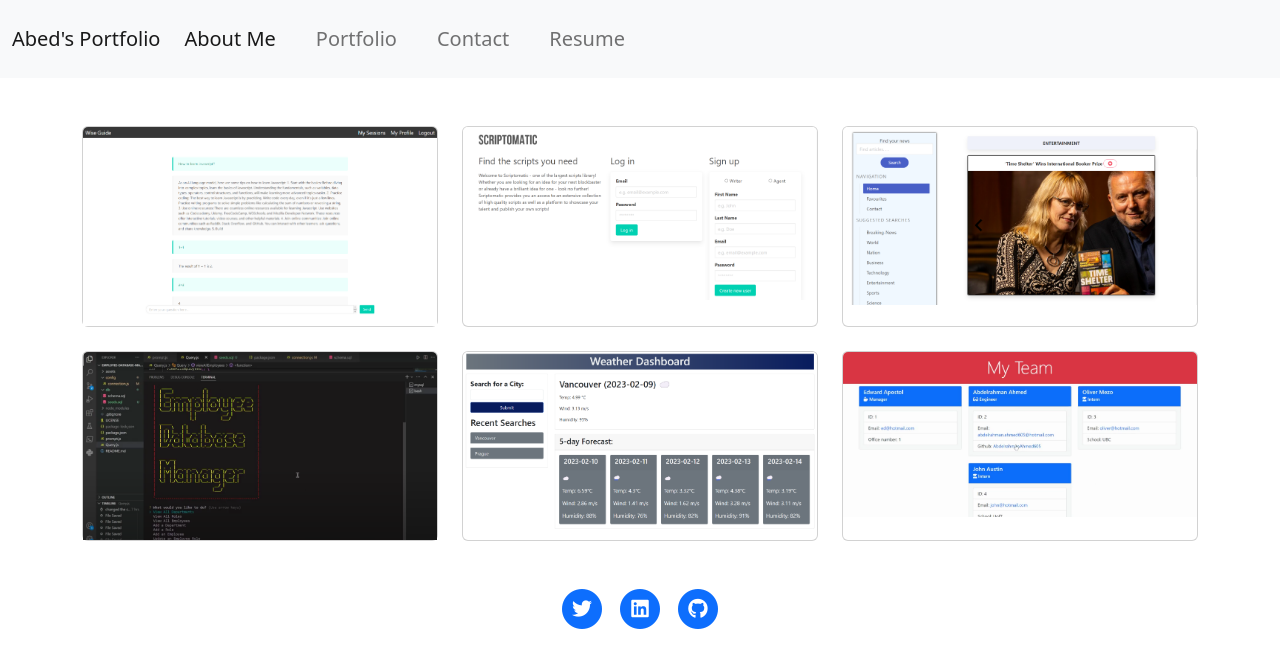
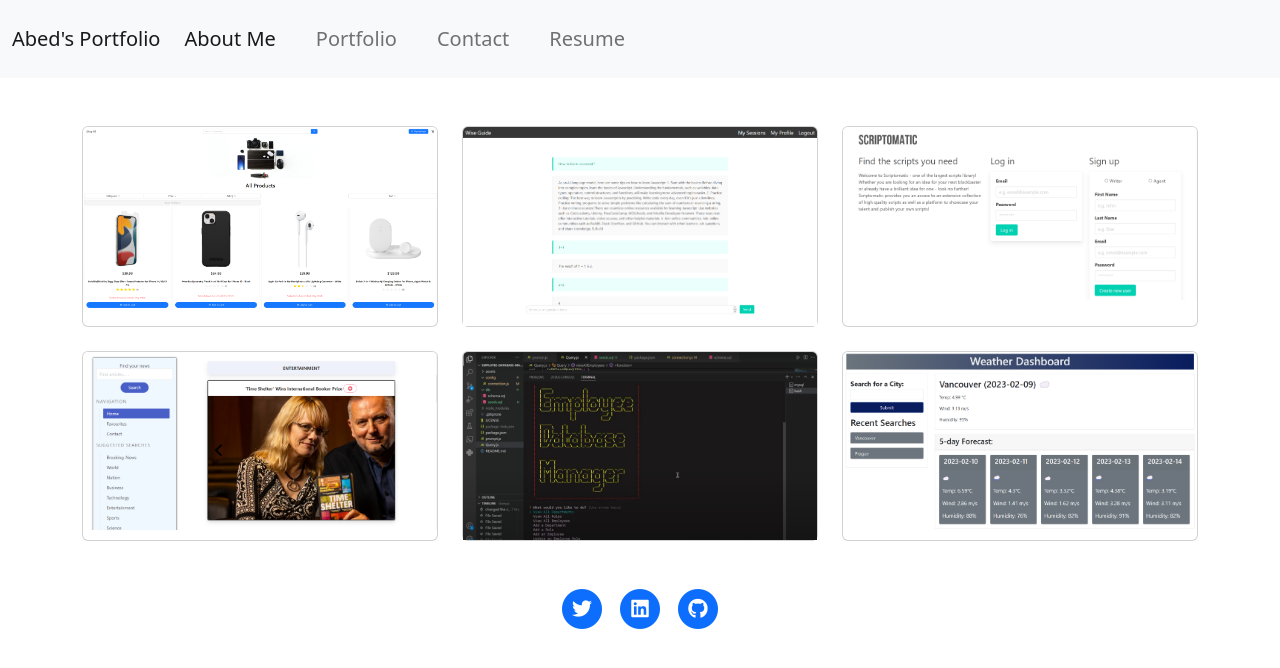
Before and after one commit to AbdelrahmanAhmed605/abeds-react-portfolio, a React (Create React App) app: page /portfolio in a window 1280 px wide. Shown: the top 668 px of the page. Built offline with nearby package versions, Linux system fonts and the light colour scheme.

Commit message:
Added latest project to portfolio section

```diff
--- a/src/components/sections/Portfolio.js
+++ b/src/components/sections/Portfolio.js
@@ -4,17 +4,27 @@ import Modal from "./Modal"; // Import your modal component here
 import "../assets/css/Portfolio.css";
 
 // Import project images
+import mernEcommerceImage from "../assets/images/mern-ecommerce.png"
 import scriptomaticImage from "../assets/images/scriptomatic.png";
 import audioNewsImage from "../assets/images/audio-news.png";
 import empDBManagerImage from "../assets/images/employee-database-manager.png";
 import weatherDashImage from "../assets/images/weather-dashboard.png";
-import teamProfileGenImage from "../assets/images/team-profile-generator.png";
 import wiseGuideImage from "../assets/images/WiseGuide.png";
 
 // array containing information on each project
 const projects = [
   {
     id: 1,
+    name: "MERN E-COMMERCE",
+    description:
+      "A full-stack ecommerce website built using the MERN (MongoDB, Express.js, React.js, Node.js) stack. This application provides users with the ability to browse and purchase products, manage their shopping cart, and track their orders. It includes features such as user authentication, product search, reviews, and a responsive user interface.",
+    skills: "MongoDB/ Express.js / React / Node.js / GraphQL / Apollo-Client",
+    liveLink: "https://abeds-mern-ecommerce-e78e4f542dbd.herokuapp.com/",
+    githubLink: "https://github.com/AbdelrahmanAhmed605/mern-ecommerce",
+    image: mernEcommerceImage,
+  },
+  {
+    id: 2,
     name: "WiseGuide",
     description:
       "Web application that leverages Open AI's ChatGPT API to provide personalized tutoring and assistance across a wide range of subjects for learners of all ages",
@@ -24,7 +34,7 @@ const projects = [
     image: wiseGuideImage,
   },
   {
-    id: 2,
+    id: 3,
     name: "SCRIPTOMATIC",
     description:
       "Web application that enables writers to create and manage their scripts, and agents to browse, purchase and own scripts posted on the platform",
@@ -34,7 +44,7 @@ const projects = [
     image: scriptomaticImage,
   },
   {
-    id: 3,
+    id: 4,
     name: "AUDIO NEWS",
     description:
       "Web application that allows users to search news articles and then have them read out using text to speech API",
@@ -44,7 +54,7 @@ const projects = [
     image: audioNewsImage,
   },
   {
-    id: 4,
+    id: 5,
     name: "EMPLOYEE DATABASE MANAGER",
     description:
       "Command-line application that manages a company's employee database, using Node.js, Inquirer, and MySQL",
@@ -56,7 +66,7 @@ const projects = [
     image: empDBManagerImage,
   },
   {
-    id: 5,
+    id: 6,
     name: "WEATHER DASHBOARD",
     description:
       "Web application containing a weather dashboard which displays weather data for multiple cities using third-party API calls to OpenWeather",
@@ -64,16 +74,6 @@ const projects = [
     liveLink: "https://abdelrahmanahmed605.github.io/weather-dashboard/",
     githubLink: "https://github.com/AbdelrahmanAhmed605/weather-dashboard",
     image: weatherDashImage,
-  },
-  {
-    id: 6,
-    name: "TEAM PROFILE GENERATOR",
-    description:
-      "Node.js command-line application that takes in information about employees on a software engineering team and generates an HTML webpage that displays summaries for each person.",
-    skills: "Object-Oriented Programming/ Test-Driven Development (Jest)",
-    liveLink: "https://github.com/AbdelrahmanAhmed605/team-profile-generator",
-    githubLink: "https://github.com/AbdelrahmanAhmed605/team-profile-generator",
-    image: teamProfileGenImage,
   },
 ];
 
```
Also changed, not shown: src/components/assets/images/mern-ecommerce.png (added).
